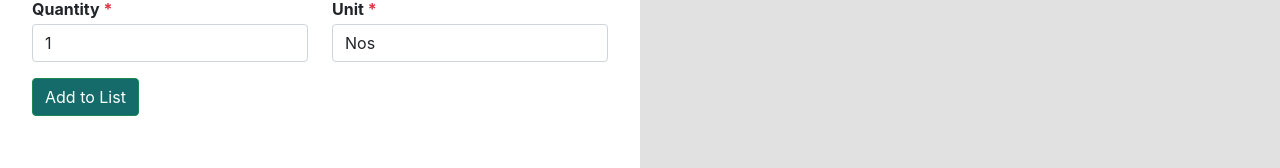
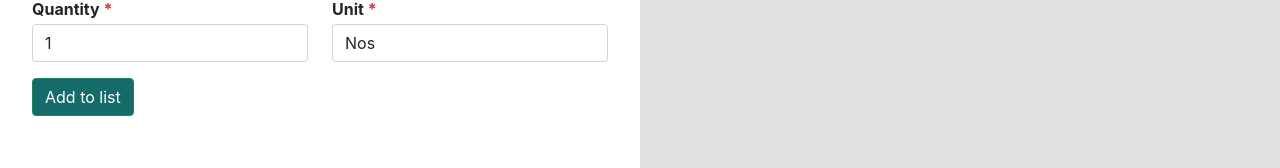
Before and after one commit to mhperera/PF_GroceryListManagerApp, a React (Create React App) app: page / in a window 1280 px wide. Shown: the part 277-445 px from the top of the page. Built offline with nearby package versions, Linux system fonts and the light colour scheme.

Commit message:
Update CreateItemFormComponent.js

```diff
--- a/src/CreateItemFormComponent.js
+++ b/src/CreateItemFormComponent.js
@@ -60,7 +60,7 @@ const CreateItemFormComponent = ({selectedUnit, handleSelectedUnit, handleFormSu
 
 					<div className="col-6 mb-3">
 						<button type="submit" className="btn btn-success" onClick={()=>{handleFormSubmit()}}>
-							Add to List
+							Add to list
 						</button>
 					</div>
 				</div>
```
